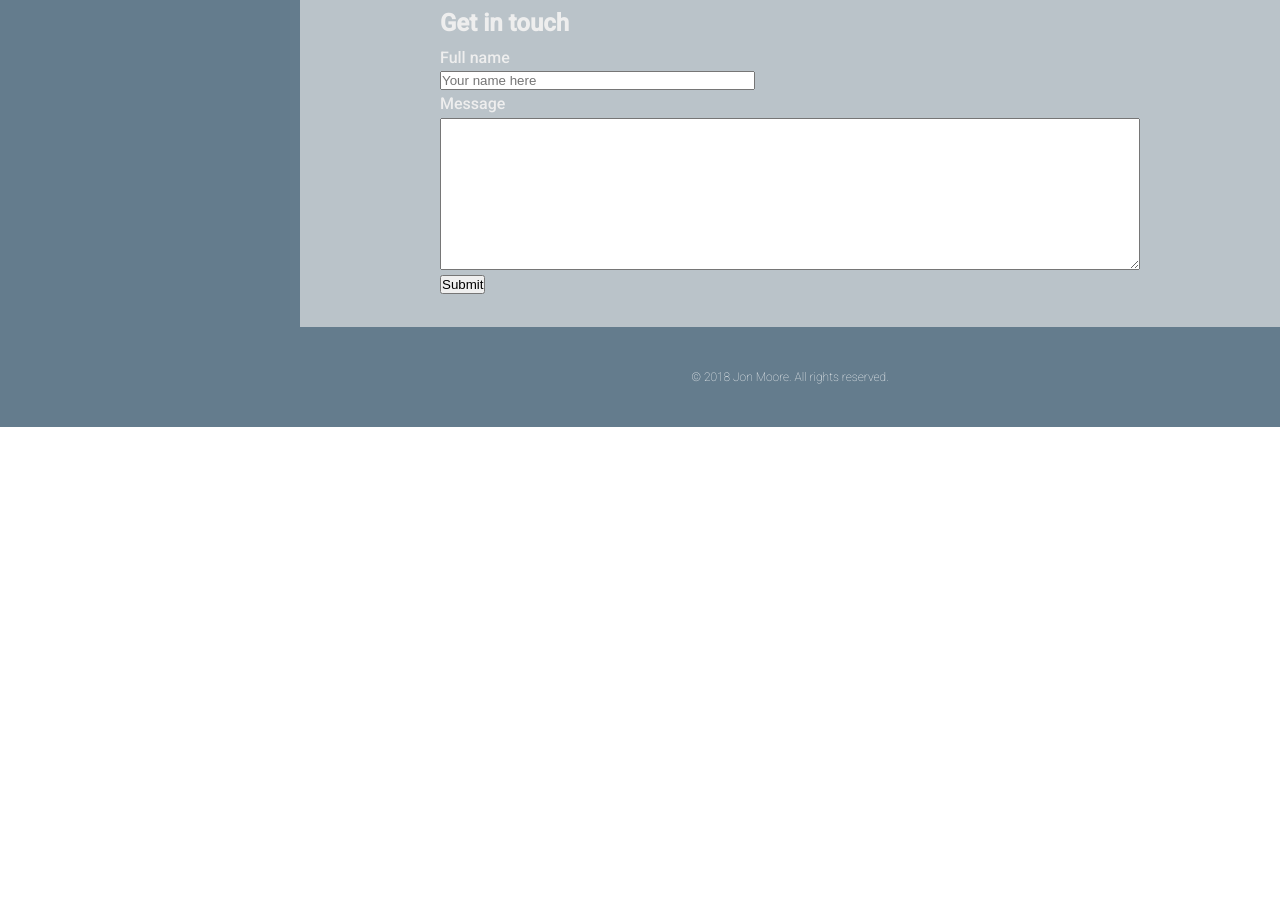
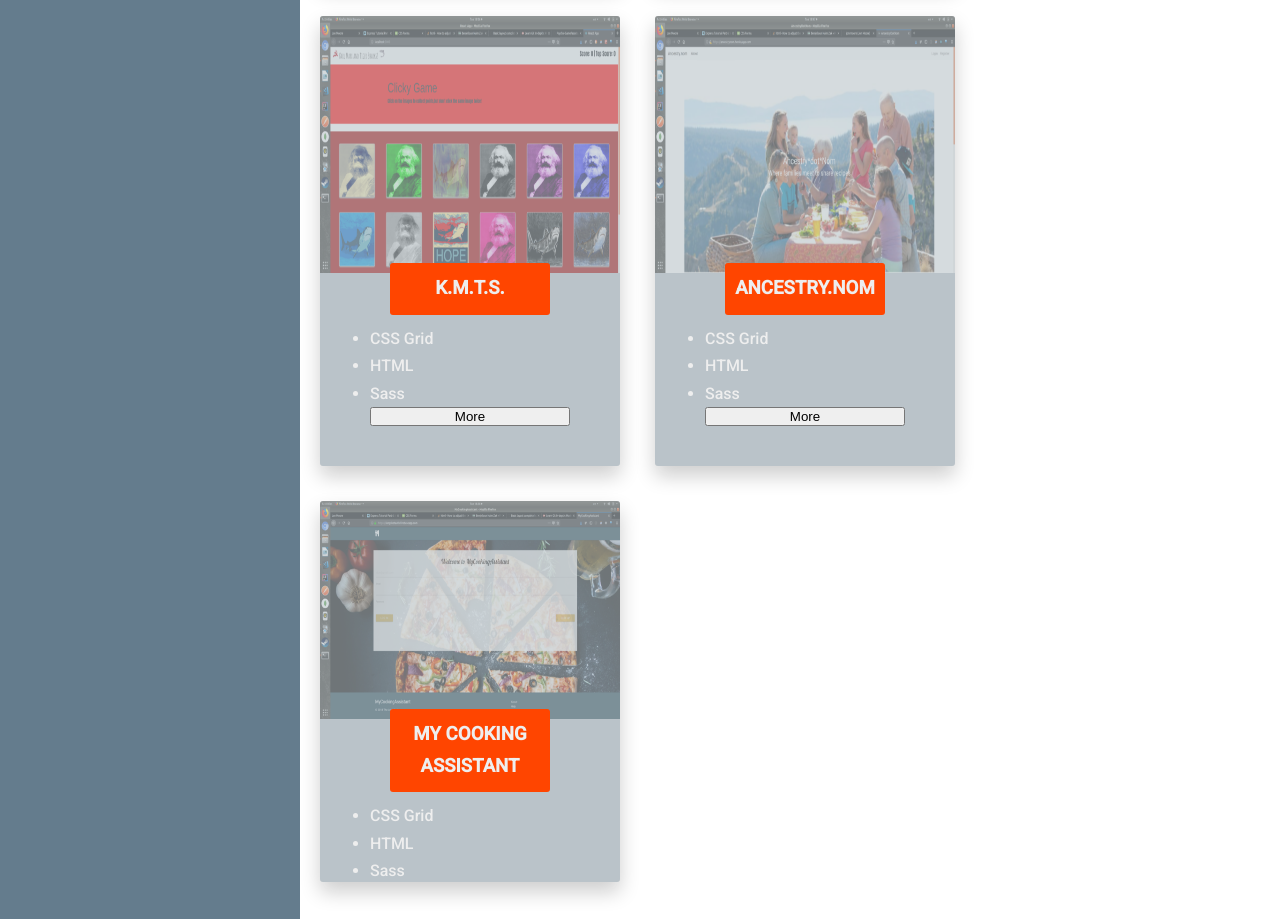
Before and after one commit to JonathonMoore1/Web_Portfolio, a website: page index.html in a window 1280 px wide. Shown: the part 1932-2851 px from the top of the page. Before the commit the page ends 2359 px from the top, so only its background shows below. Drawn offline with Linux system fonts and the light colour scheme.

Commit message:
two more projects

```diff
--- a/index.html
+++ b/index.html
@@ -123,6 +123,60 @@
                         <button class="btn">More</button>
                     </div>
                 </div>
+                <div class="project-card">
+                    <div class="project-card__top">
+                        <img src="./img/kmts.png" alt="" class="project-card__img">
+                    </div>
+                    <div class="project-card__bottom">
+                        <div class="project-card__title">
+                            <h3>K.M.T.S.</h3>
+                        </div>
+                        <div class="project-card__tech">
+                            <ul class="project-card__tech-list">
+                                <li class="item">CSS Grid</li>
+                                <li class="item">HTML</li>
+                                <li class="item">Sass</li>
+                            </ul>
+                        </div>
+                        <button class="btn">More</button>
+                    </div>
+                </div>
+                <div class="project-card">
+                    <div class="project-card__top">
+                        <img src="./img/cdn.png" alt="" class="project-card__img">
+                    </div>
+                    <div class="project-card__bottom">
+                        <div class="project-card__title">
+                            <h3>Ancestry.nom</h3>
+                        </div>
+                        <div class="project-card__tech">
+                            <ul class="project-card__tech-list">
+                                <li class="item">CSS Grid</li>
+                                <li class="item">HTML</li>
+                                <li class="item">Sass</li>
+                            </ul>
+                        </div>
+                        <button class="btn">More</button>
+                    </div>
+                </div>
+                <div class="project-card">
+                    <div class="project-card__top">
+                        <img src="./img/mca.png" alt="" class="project-card__img">
+                    </div>
+                    <div class="project-card__bottom">
+                        <div class="project-card__title">
+                            <h3>My Cooking Assistant</h3>
+                        </div>
+                        <div class="project-card__tech">
+                            <ul class="project-card__tech-list">
+                                <li class="item">CSS Grid</li>
+                                <li class="item">HTML</li>
+                                <li class="item">Sass</li>
+                            </ul>
+                        </div>
+                        <button class="btn">More</button>
+                    </div>
+                </div>
                 <!-- <div class="project-card">
                     <div class="project-card__top">
                         <img src="./img/IMG_2070.jpg" alt="" class="project-card__img">
```
Also changed, not shown: img/cdn.png (added), img/mca.png (added).
